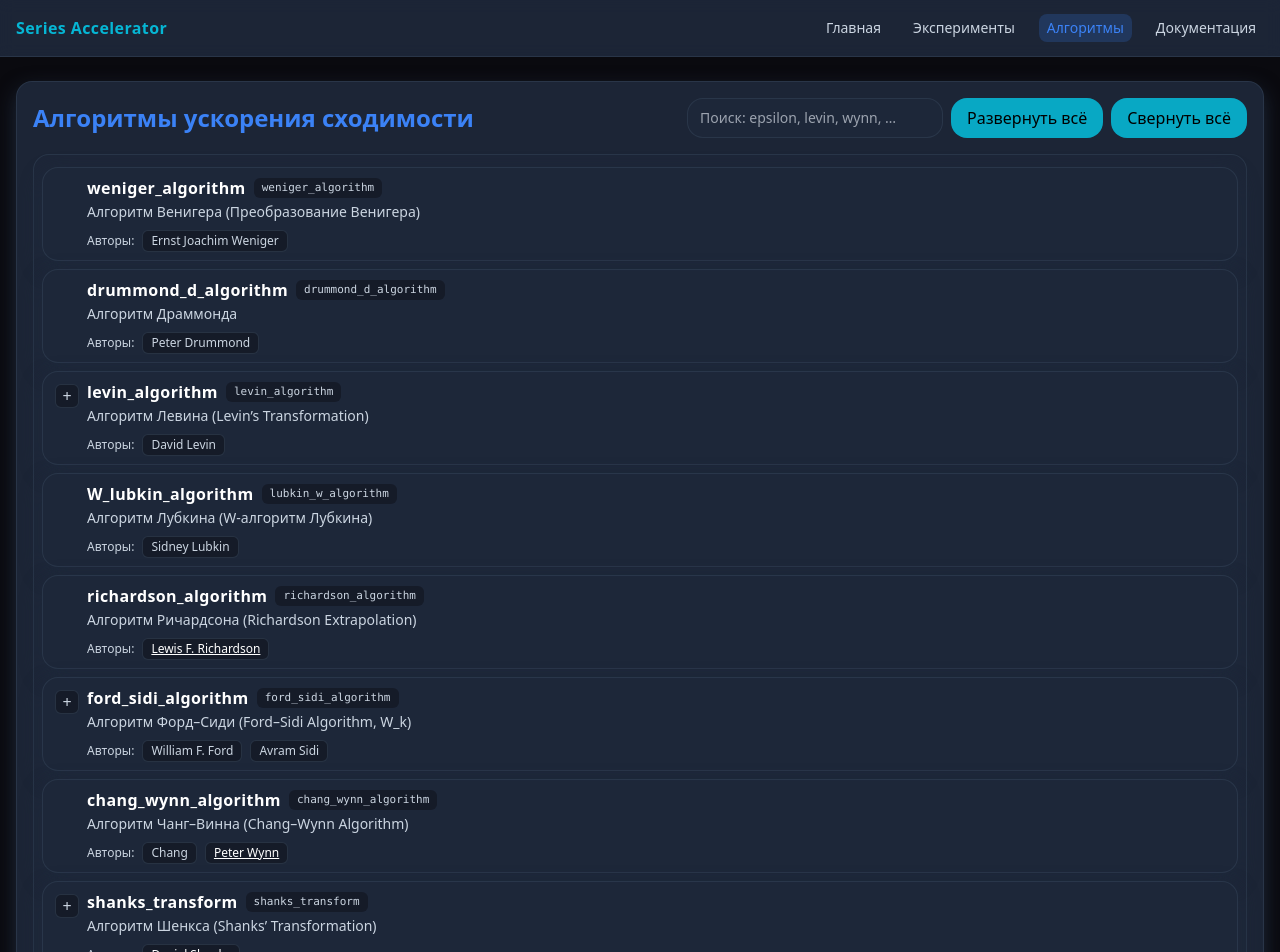
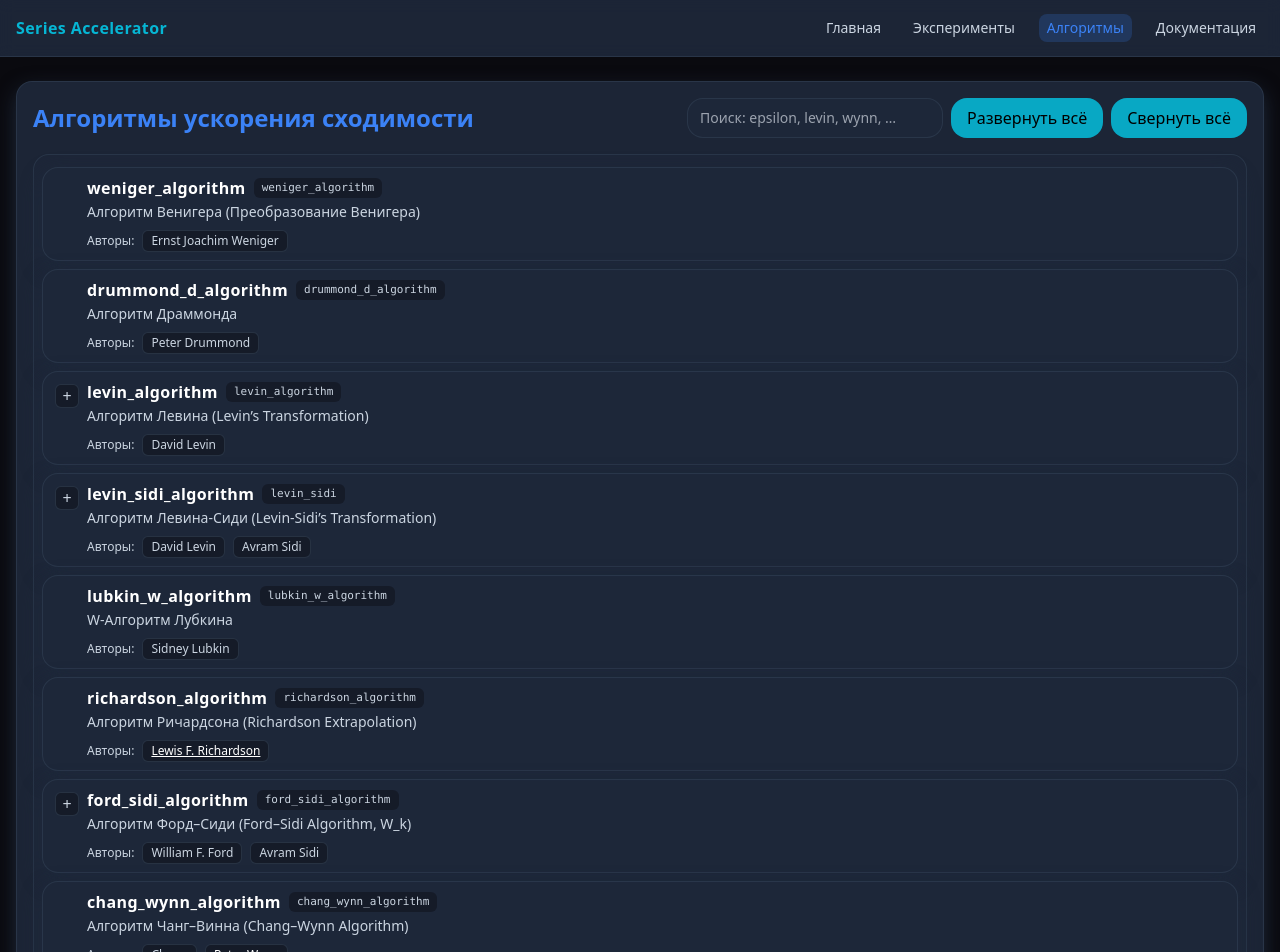
Before and after one commit to DarkLordRowan/shanks-university, a React (Vite) app in the folder frontend/: page /algorithms in a window 1280 px wide. Shown: the top 952 px of the page. Built offline with nearby package versions, Linux system fonts and the light colour scheme.

Commit message:
Frontend. Temp

```diff
--- a/frontend/src/data/algorithms.ts
+++ b/frontend/src/data/algorithms.ts
@@ -1,6 +1,5 @@
 import type { AlgNode } from "../types/algorithms";
 
-// Дерево алгоритмов: используем только authorIds: AuthorId[]
 export const TREE: AlgNode[] = [
     {
         id: "weniger_algorithm",
@@ -38,9 +37,71 @@ export const TREE: AlgNode[] = [
         ],
     },
     {
+        id: "levin_sidi",
+        title: "levin_sidi_algorithm",
+        subtitle: "Алгоритм Левина-Сиди (Levin-Sidi’s Transformation)",
+        authorIds: ["levin",'sidi'],
+        children: [
+            {
+                id: "levin_sidi_basic_algorithm",
+                title: "levin_sidi_basic_algorithm",
+                subtitle: "базовый",
+                authorIds: ["levin",'sidi'],
+            },
+            {
+                id: "levin_sidi_m_algorithm",
+                title: "levin_sidi_m_algorithm",
+                subtitle: "M-Алгоритм Левина-Сиди",
+                authorIds: ["levin",'sidi'],
+            },
+            {
+                id: "levin_sidi_s_algorithm",
+                title: "levin_sidi_s_algorithm",
+                subtitle: "S-Алгоритм Левина-Сиди",
+                authorIds: ["levin",'sidi'],
+            },
+            {
+                id: "levin_sidi_t_algorithm",
+                title: "levin_sidi_t_algorithm",
+                subtitle: "Алгоритм Левина-Сиди",
+                authorIds: ["levin",'sidi'],
+            },
+            {
+                id: "levin_sidi_u_algorithm",
+                title: "levin_sidi_u_algorithm",
+                subtitle: "Алгоритм Левина-Сиди",
+                authorIds: ["levin",'sidi'],
+            },
+            {
+                id: "levin_sidi_v_algorithm",
+                title: "levin_sidi_v_algorithm",
+                subtitle: "Алгоритм Левина-Сиди",
+                authorIds: ["levin",'sidi'],
+            },
+            {
+                id: "levin_sidi_t_recursive_algorithm",
+                title: "levin_sidi_t_recursive_algorithm",
+                subtitle: "Алгоритм Левина-Сиди",
+                authorIds: ["levin",'sidi'],
+            },
+            {
+                id: "levin_sidi_u_recursive_algorithm",
+                title: "levin_sidi_u_recursive_algorithm",
+                subtitle: "Алгоритм Левина-Сиди",
+                authorIds: ["levin",'sidi'],
+            },
+            {
+                id: "levin_sidi_v_recursive_algorithm",
+                title: "levin_sidi_v_recursive_algorithm",
+                subtitle: "Алгоритм Левина-Сиди",
+                authorIds: ["levin",'sidi'],
+            },
+        ],
+    },
+    {
         id: "lubkin_w_algorithm",
-        title: "W_lubkin_algorithm",
-        subtitle: "Алгоритм Лубкина (W-алгоритм Лубкина)",
+        title: "lubkin_w_algorithm",
+        subtitle: "W-Алгоритм Лубкина",
         authorIds: ["lubkin"],
         children: [],
     },
@@ -85,15 +146,21 @@ export const TREE: AlgNode[] = [
         children: [],
     },
     {
-        id: "shanks_transform",
-        title: "shanks_transform",
+        id: "shanks_algorithm",
+        title: "shanks_algorithm",
         subtitle: "Алгоритм Шенкса (Shanks’ Transformation)",
         authorIds: ["shanks"],
         children: [
             {
-                id: "shanks_transform_alternating",
-                title: "shanks_transform_alternating",
-                subtitle: "Шэнкс (знакопеременный)",
+                id: "shanks_algorithm",
+                title: "shanks_algorithm",
+                subtitle: "Алгоритм Шенкса (//TODO)",
+                authorIds: ["shanks"],
+            },
+            {
+                id: "shanks_alternating_algorithm",
+                title: "shanks_alternating_algorithm",
+                subtitle: "Алгоритм Шенкса (//TODO)",
                 authorIds: ["shanks"],
             },
         ],
@@ -107,19 +174,19 @@ export const TREE: AlgNode[] = [
             {
                 id: "wynn_epsilon_one_algorithm",
                 title: "wynn_epsilon_one_algorithm",
-                subtitle: "базовый",
+                subtitle: "Эпсилон-алгоритм Винна (базовый)",
                 authorIds: ["wynn"]
             },
             {
                 id: "wynn_epsilon_two_algorithm",
                 title: "wynn_epsilon_two_algorithm",
-                subtitle: "вторая версия",
+                subtitle: "Эпсилон-алгоритм Винна (вторая версия)",
                 authorIds: ["wynn"]
             },
             {
                 id: "wynn_epsilon_three_algorithm",
                 title: "wynn_epsilon_three_algorithm",
-                subtitle: "третья версия",
+                subtitle: "Эпсилон-алгоритм Винна (третья версия)",
                 authorIds: ["wynn"]
             },
         ],
```
